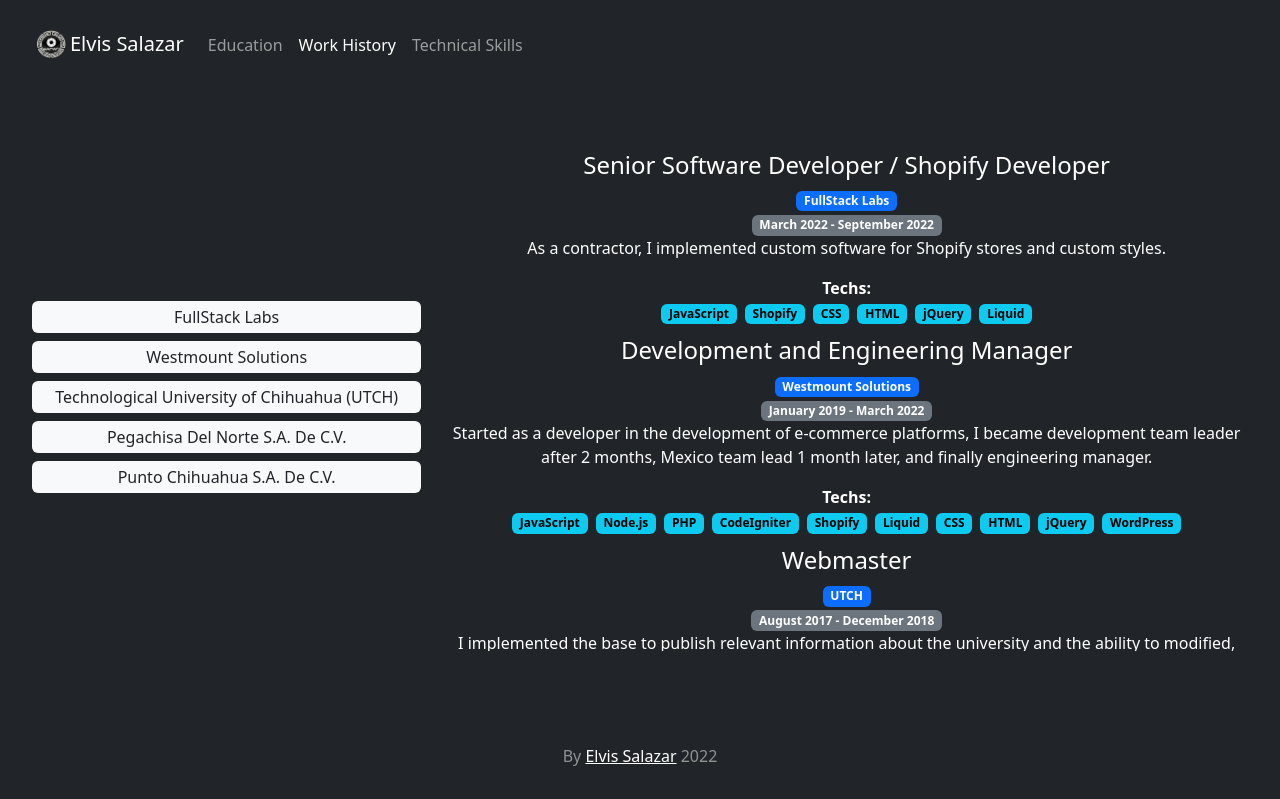
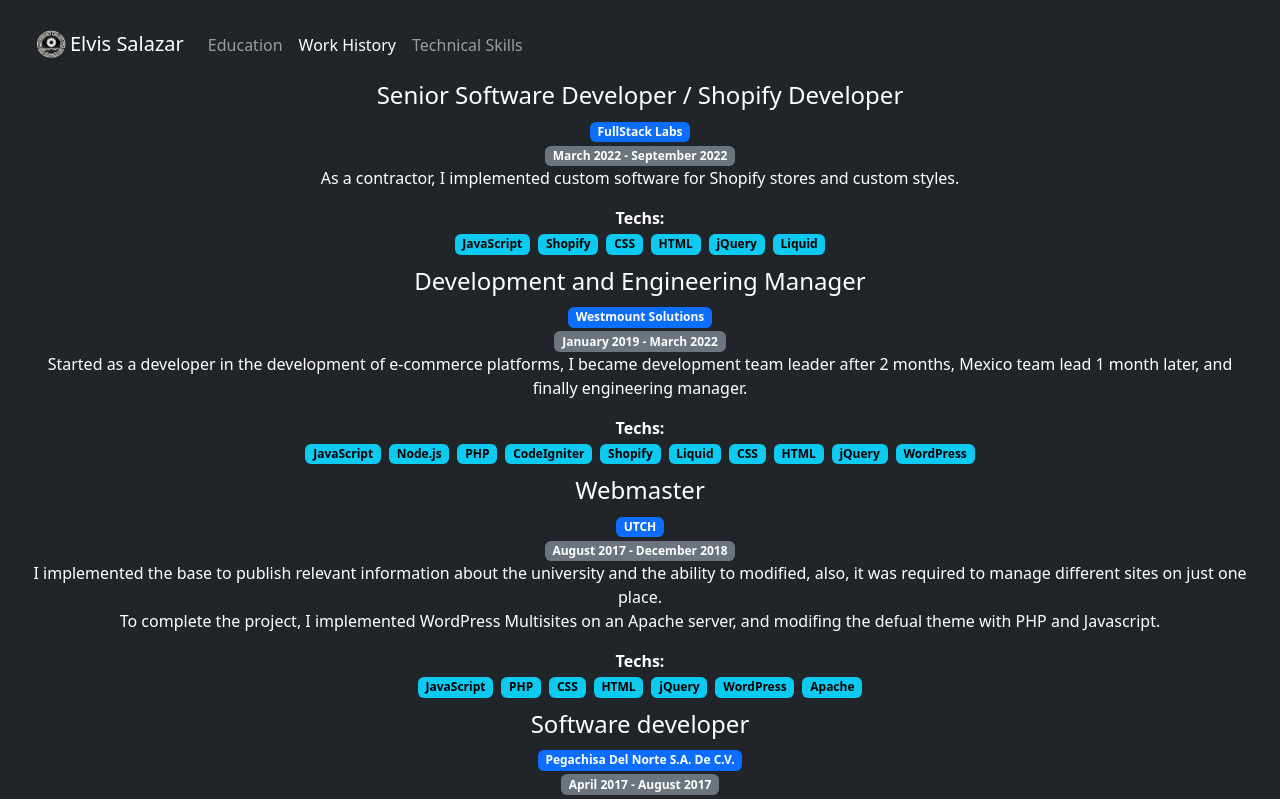
Before and after one commit to elvis-tec/cv-app, a React (Vite) app: page /#/work in a window 1280 px wide. Shown: the top 799 px of the page. Built offline with nearby package versions, Linux system fonts and the light colour scheme.

Commit message:
Work history page updated, menu removed

```diff
--- a/package.json
+++ b/package.json
@@ -1,6 +1,5 @@
 {
   "name": "cv-spa",
-  "homepage": "https://elvis-tec.github.io/cv-app/",
   "private": true,
   "version": "0.0.0",
   "type": "module",
@@ -10,7 +9,6 @@
     "preview": "vite preview"
   },
   "dependencies": {
-    "gh-pages": "^4.0.0",
     "react": "^18.2.0",
     "react-dom": "^18.2.0",
     "react-router-dom": "6"
--- a/src/person/pages/WorkHistoryPage.jsx
+++ b/src/person/pages/WorkHistoryPage.jsx
@@ -2,18 +2,7 @@
   return (
     <main className="px-3">
       <div className="row mb-4 align-items-center">
-      <div className="col-md-4 col-sm-12">
-        <div id="simple-list-example" className="d-flex flex-column gap-2 simple-list-example-scrollspy text-center">
-          <a className="p-1 rounded bg-light link-dark text-decoration-none" href="#simple-list-item-1">FullStack Labs</a>
-          <a className="p-1 rounded bg-light link-dark text-decoration-none" href="#simple-list-item-2">Westmount Solutions</a>
-          <a className="p-1 rounded bg-light link-dark text-decoration-none" href="#simple-list-item-3">Technological University of Chihuahua (UTCH)</a>
-          <a className="p-1 rounded bg-light link-dark text-decoration-none" href="#simple-list-item-4">Pegachisa Del Norte S.A. De C.V.</a>
-          <a className="p-1 rounded bg-light link-dark text-decoration-none" href="#simple-list-item-5">Punto Chihuahua S.A. De C.V.</a>
-        </div>
-      </div>
-      <div className="col-md-8 col-sm-12 overflow-auto mt-2" style={{
-        height: "500px"
-      }}>
+      <div className="col-md-12 overflow-auto mt-2">
         <div data-bs-spy="scroll" data-bs-target="#simple-list-example" data-bs-offset="0" data-bs-smooth-scroll="true" className="scrollspy-example" tabIndex="0">
           <h4 id="simple-list-item-1">Senior Software Developer / Shopify Developer</h4>
           <span className="badge text-bg-primary">FullStack Labs</span>
```
